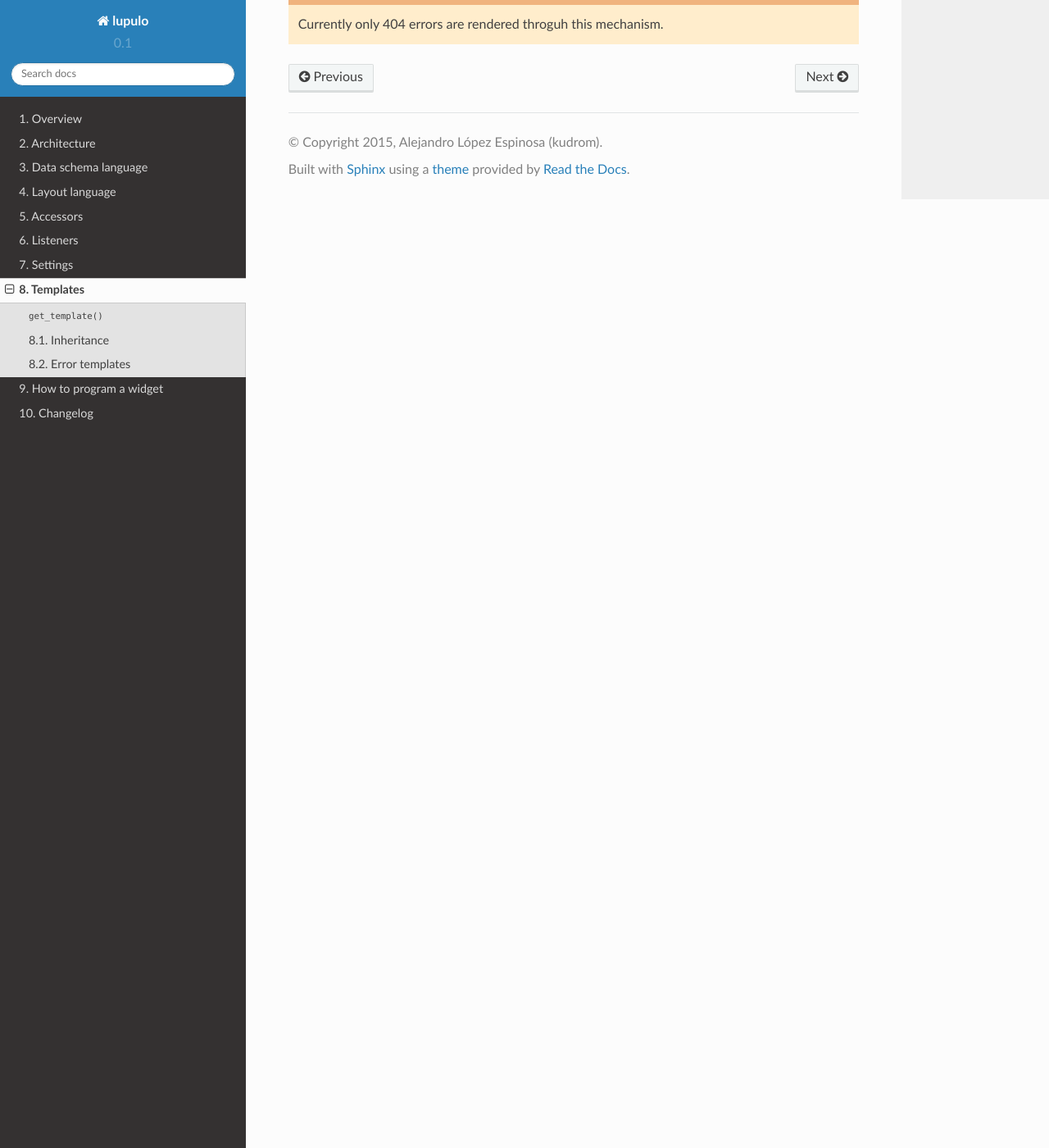
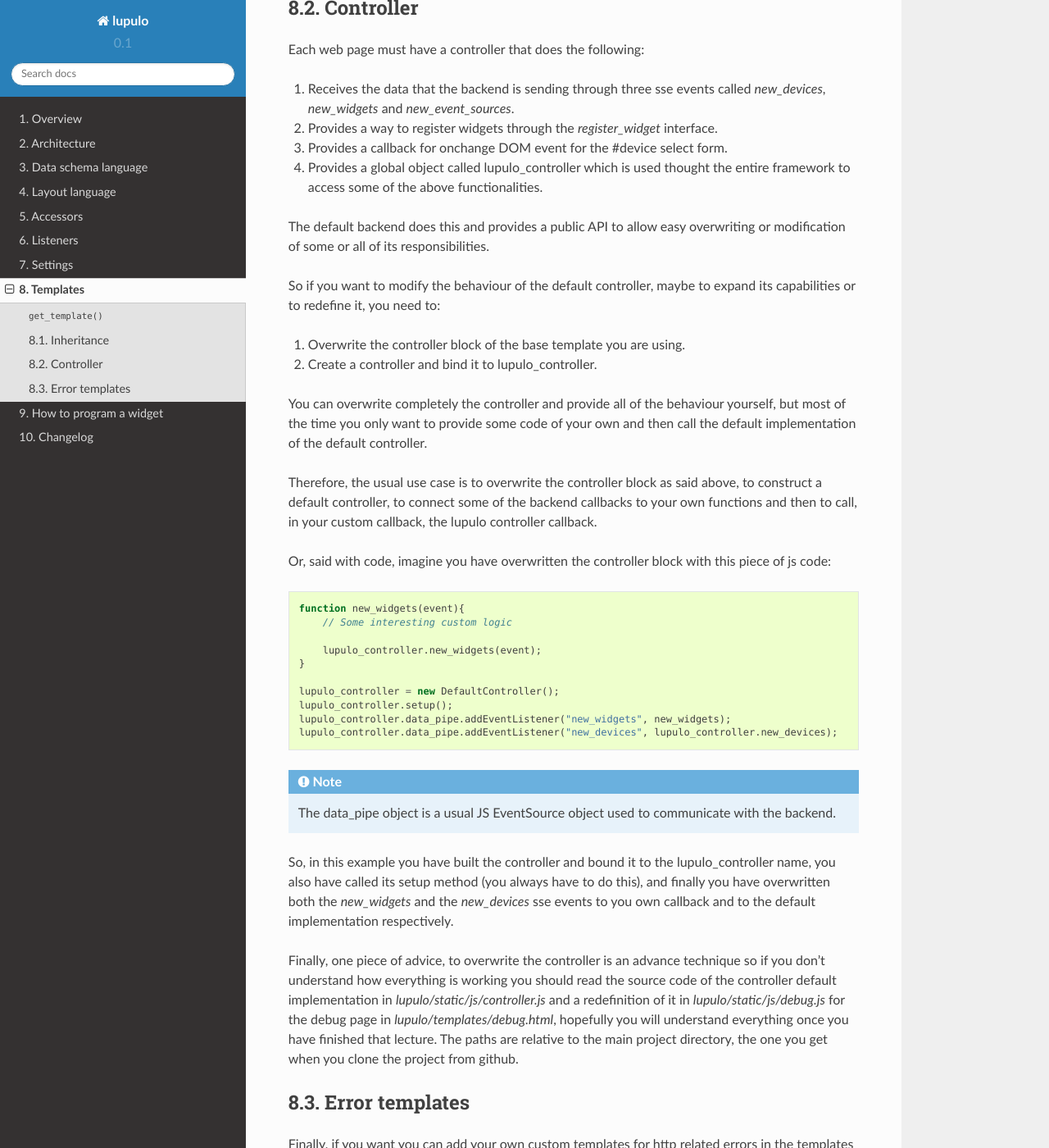
Before and after one commit to kudrom/lupulo, a Sphinx documentation site: the page built from docs/templates.rst, in a window 1280 px wide and 1400 px high, scrolled down 1706 px. Shown: the whole window at 82% size. Built offline with Sphinx 7.4.7 and the Read the Docs theme 2.0.0, drawn with Linux system fonts in a browser that asks for light colours; some of the changed text lies outside the part shown.

Commit message:
Docs for the new approach of the controller

```diff
--- a/docs/templates.rst
+++ b/docs/templates.rst
@@ -64,7 +64,89 @@ One of this templates is base.html, which defines the following jinja2 blocks:
 #. **title**: inside the title tag.
 #. **css**: at the end of the head tag.
 #. **body**: at the beginning of the body tag.
-#. **scripts**: at the end of the body tag.
+#. **anchors**: inside the body block, see below for more information.
+#. **controller**: at the end of the body tag, just before the widgets tag.
+#. **widgets**: at the end of the body tag.
+
+You should define the **title** block to put your own title to the page and also
+the **css** block if you want to define your own styles or include your own
+stylesheets into the web page.
+
+You shouldn't overwrite the **body** block unless you're very sure about it
+because you are going to break some functionality of the framework unless you
+provide it yourself. If you want to include your own content into the web page,
+you should define the **anchors** block.
+
+You can define your own controller of the events received from the backend by
+overwriting the **controller** block, but usually you only want to include some
+widgets and probably some js file of your own, you should do that defining the
+**widgets** block.
+
+Controller
+----------
+
+Each web page must have a controller that does the following:
+
+#. Receives the data that the backend is sending through three sse events
+   called *new_devices*, *new_widgets* and *new_event_sources*.
+#. Provides a way to register widgets through the *register_widget* interface.
+#. Provides a callback for onchange DOM event for the #device select form.
+#. Provides a global object called lupulo_controller which is used thought the
+   entire framework to access some of the above functionalities.
+
+The default backend does this and provides a public API to allow easy
+overwriting or modification of some or all of its responsibilities.
+
+So if you want to modify the behaviour of the default controller, maybe to
+expand its capabilities or to redefine it, you need to:
+
+#. Overwrite the controller block of the base template you are using.
+#. Create a controller and bind it to lupulo_controller.
+
+You can overwrite completely the controller and provide all of the behaviour
+yourself, but most of the time you only want to provide some code of your own
+and then call the default implementation of the default controller.
+
+Therefore, the usual use case is to overwrite the controller block as said
+above, to construct a default controller, to connect some of the backend
+callbacks to your own functions and then to call, in your custom callback, the
+lupulo controller callback.
+
+Or, said with code, imagine you have overwritten the controller block with this
+piece of js code:
+
+.. code-block:: javascript
+
+    function new_widgets(event){
+        // Some interesting custom logic
+
+        lupulo_controller.new_widgets(event);
+    }
+
+    lupulo_controller = new DefaultController();
+    lupulo_controller.setup();
+    lupulo_controller.data_pipe.addEventListener("new_widgets", new_widgets);
+    lupulo_controller.data_pipe.addEventListener("new_devices", lupulo_controller.new_devices);
+
+.. note::
+
+    The data_pipe object is a usual JS EventSource object used to communicate with
+    the backend.
+
+So, in this example you have built the controller and bound it to the
+lupulo_controller name, you also have called its setup method (you always have
+to do this), and finally you have overwritten both the *new_widgets* and the
+*new_devices* sse events to you own callback and to the default implementation
+respectively.
+
+Finally, one piece of advice, to overwrite the controller is an advance
+technique so if you don't understand how everything is working you should read
+the source code of the controller default implementation in
+*lupulo/static/js/controller.js* and a redefinition of it in
+*lupulo/static/js/debug.js* for the debug page in *lupulo/templates/debug.html*,
+hopefully you will understand everything once you have finished that lecture.
+The paths are relative to the main project directory, the one you get when you
+clone the project from github.
 
 Error templates
 ---------------
--- a/lupulo/static/js/controller.js
+++ b/lupulo/static/js/controller.js
@@ -23,7 +23,7 @@ function get_event_name(source_event){
     return ret;
 }
 
-function Controller(){
+function DefaultController(){
     // Callback for the new_devices data event source
     function new_devices(event){
         var list = JSON.parse(event.data);
--- a/lupulo/static/js/debug.js
+++ b/lupulo/static/js/debug.js
@@ -314,7 +314,7 @@
     });
 
     // Overwrite some callbacks of the main controller
-    lupulo_controller = new Controller();
+    lupulo_controller = new DefaultController();
     lupulo_controller.setup();
     lupulo_controller.data_pipe.addEventListener("new_widgets", new_widgets);
     lupulo_controller.data_pipe.addEventListener("new_devices", lupulo_controller.new_devices);
```
Also changed, not shown: 1 other file.
